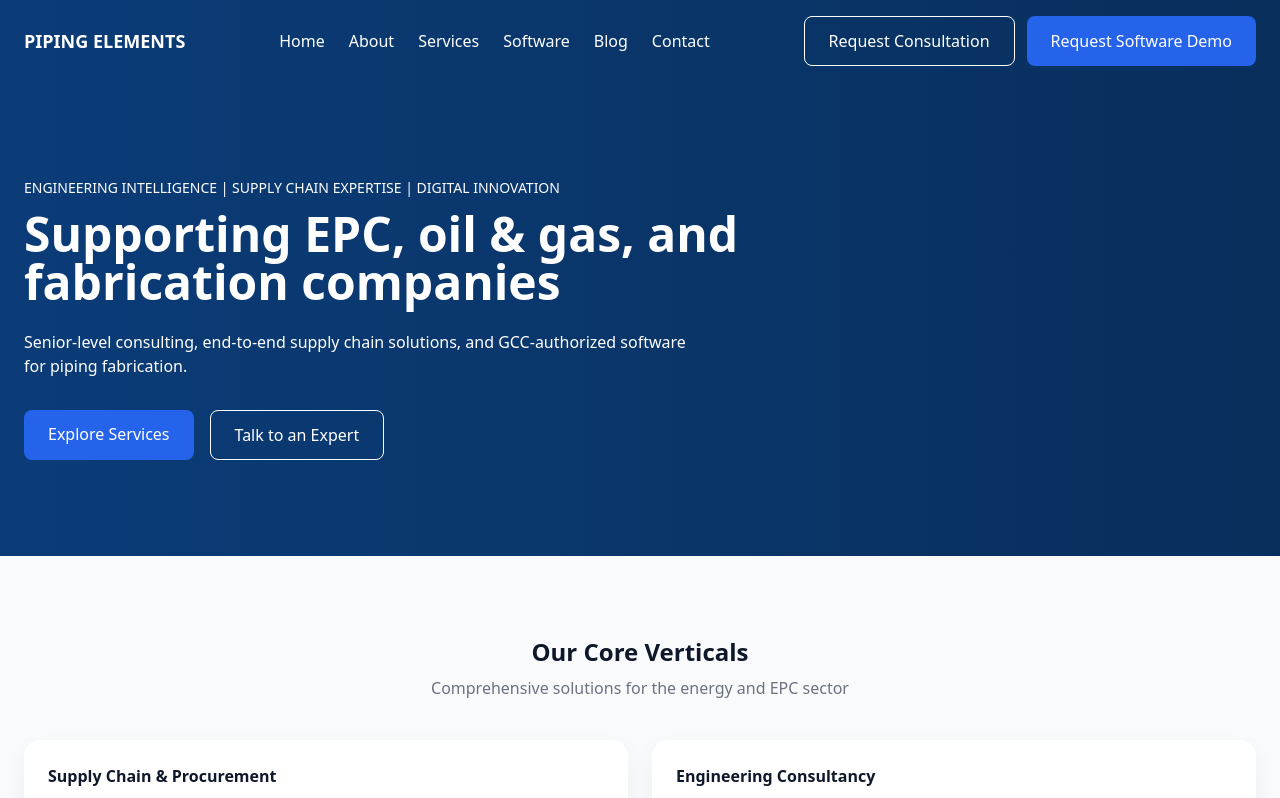
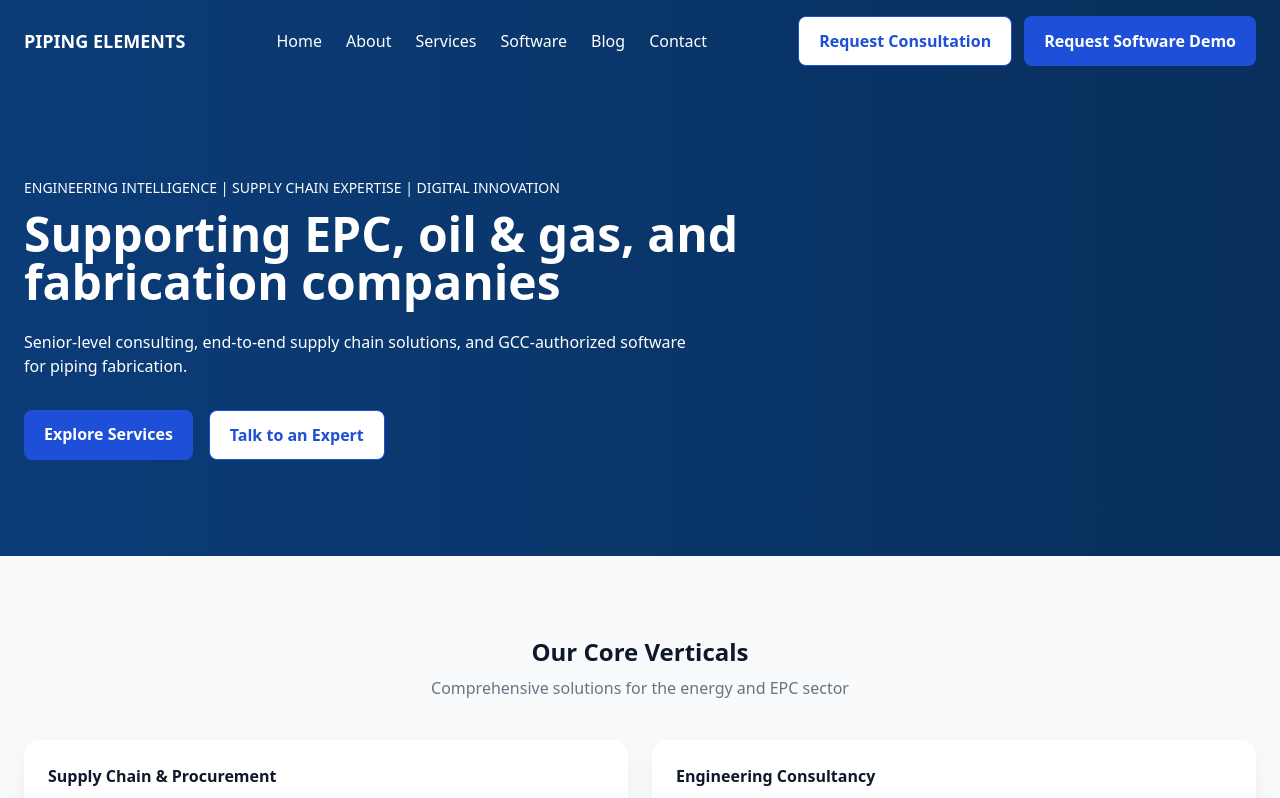
Before and after one commit to Muhammadshajid/piping-elements-website, a Next.js app: page / in a window 1280 px wide. Shown: the top 798 px of the page. Built offline with nearby package versions, Linux system fonts and the light colour scheme.

Commit message:
Update globals.css

```diff
--- a/app/globals.css
+++ b/app/globals.css
@@ -3,33 +3,37 @@
 @tailwind utilities;
 
 :root {
-  --primary: #0b3c78;
-  --primary-dark: #082f5c;
-  --accent: #2563eb;
-  --bg: #f8fafc;
-  --card: #ffffff;
-  --text: #0f172a;
+  --primary-blue: #1e4fd8;
+  --dark-blue: #0f2a56;
+  --light-blue: #eaf1ff;
+  --text-dark: #0f172a;
+  --text-muted: #475569;
 }
 
 body {
-  background: var(--bg);
-  color: var(--text);
+  color: var(--text-dark);
+  background: #f8fafc;
 }
 
+
 .btn-primary {
-  padding: 12px 24px;
+  background: var(--primary-blue);
+  color: white;
+  padding: 12px 20px;
   border-radius: 8px;
-  background: var(--accent);
-  color: white;
-  font-weight: 500;
+  font-weight: 600;
+  display: inline-block;
 }
 
 .btn-outline {
-  padding: 12px 24px;
+  background: white;
+  color: var(--primary-blue);
+  padding: 12px 20px;
   border-radius: 8px;
-  border: 1px solid white;
-  color: white;
+  font-weight: 600;
+  border: 1px solid var(--primary-blue);
 }
+
 
 .card {
   background: white;
```
